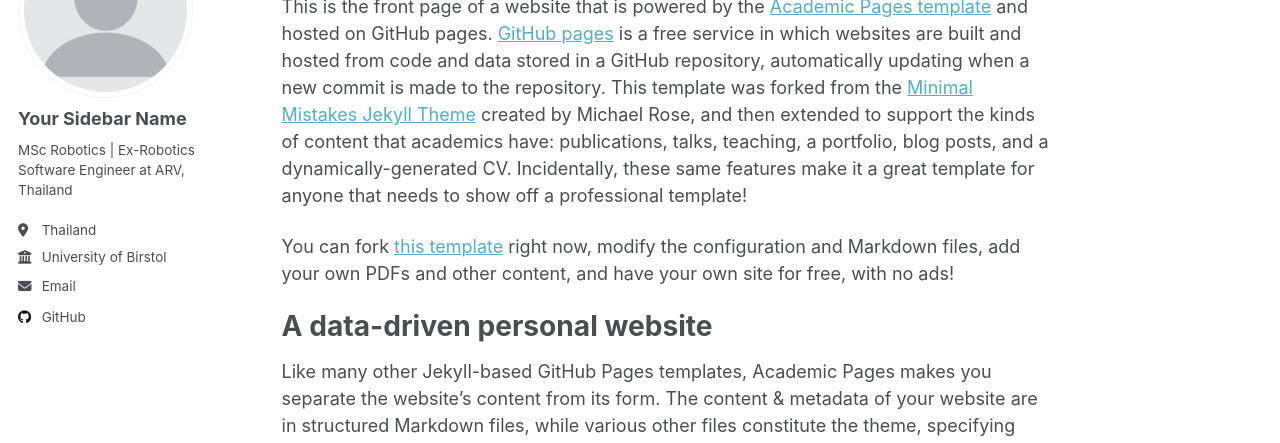
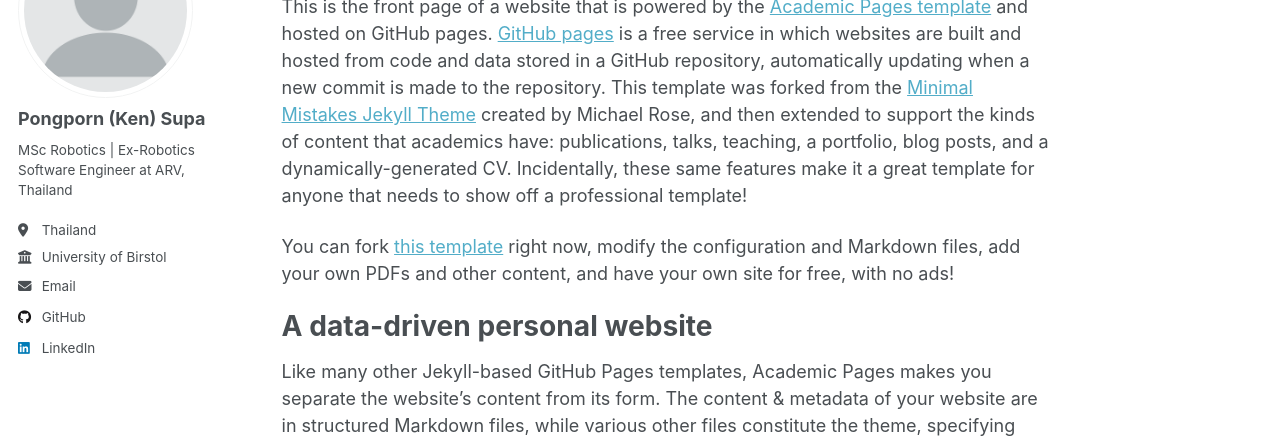
Before and after one commit to nongmelt/nongmelt.github.io, a Jekyll site: the page built from _pages/about.md, in a window 1280 px wide. Shown: the part 176-619 px from the top of the page. Built offline with Jekyll 4.4.1, drawn with Linux system fonts in a browser that asks for light colours; a script that is not in the unit is left out.

Commit message:
Update _config.yml

```diff
--- a/_config.yml
+++ b/_config.yml
@@ -23,7 +23,7 @@
 author:
   # Biographic information
   avatar           : "profile.png"
-  name             : "Your Sidebar Name"
+  name             : "Pongporn (Ken) Supa"
   pronouns         : # example: "she/her"
   bio              : "MSc Robotics | Ex-Robotics Software Engineer at ARV, Thailand"
   location         : "Thailand"
@@ -61,7 +61,7 @@
   keybase          : # Username
   instagram        : # Username
   lastfm           : # Username
-  linkedin         : # Username
+  linkedin         : "pongporn-supa"
   mastodon         : # URL
   medium           : # URL
   pinterest        : # Username
```
